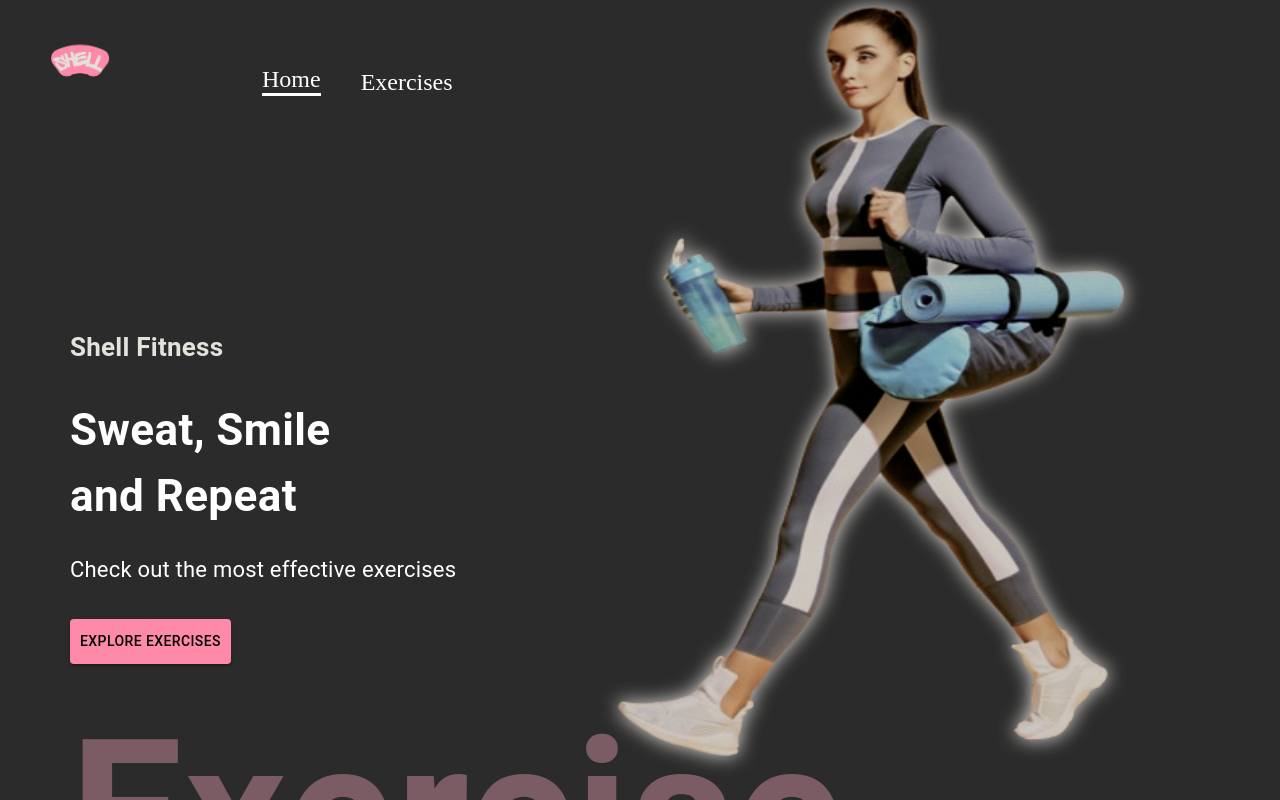
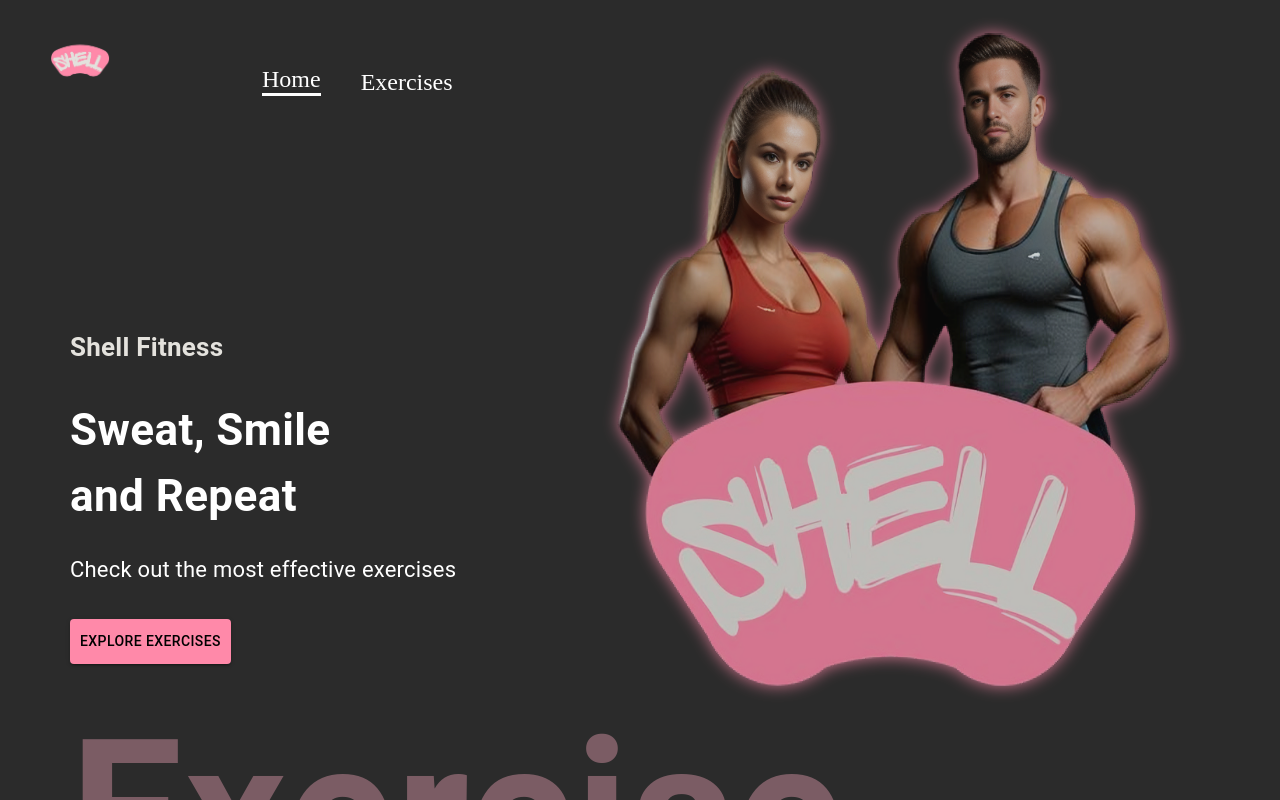
Before and after one commit to ToniDevStyle/ShellFitness, a React (Create React App) app: page / in a window 1280 px wide. Shown: the top 800 px of the page. Built offline with nearby package versions, Linux system fonts and the light colour scheme.

Commit message:
fully responsive implementations

```diff
--- a/src/App.css
+++ b/src/App.css
@@ -60,8 +60,9 @@ body {
   top: 0px;
   width: 700px;
   height: 800px;
-  margin-top: -330px;
-  filter: drop-shadow(0 0 10px rgba(228,226,221,255));
+  margin-top: -390px;
+  filter: drop-shadow(0 0 8px rgba(255,137,169,255));
+  opacity: 0.8;
 
 }
 
@@ -125,7 +126,9 @@ body {
   }
 
   .hero-banner-img {
-    display: none;
+    width: 500px;
+    height: 600px;
+    margin-top: -200px;
   }
 
   .exercise-card {
@@ -137,6 +140,34 @@ body {
     height: 300px;
   }
 
+}
+
+@media screen and (max-width:925px) {
+  .hero-banner-img {
+    width: 350px;
+    height: 450px;
+    margin-top: -200px;
+  }
+}
+
+@media screen and (max-width:800px) {
+  .hero-banner-img {
+    width: 250px;
+    height: 350px;
+    margin-top: -100px;
+  }
+}
+
+@media screen and (max-width:625px) {
+  .hero-banner-img {
+   display: none;
+  }
+
+  .box-her{
+    align-items: center;
+    text-align: center;
+    justify-content: center;
+  }
 }
 
 @media screen and (max-width:400px) {
--- a/src/components/HeroBanner.jsx
+++ b/src/components/HeroBanner.jsx
@@ -1,34 +1,87 @@
-import React from 'react';
-import { Box, Stack, Typography, Button } from '@mui/material'
+import React from "react";
+import { Box, Stack, Typography, Button } from "@mui/material";
+import { useState, useEffect } from 'react';
 
-import HeroBannerImage from '../assets/images/bannerWOBack.png'
+import HeroBannerImage from "../assets/images/bannerWOBack2.png";
+import HeroSmallBannerImage from "../assets/images/Shell.png";
+
+const useScreenSize = () => {
+  const [screenSize, setScreenSize] = useState({
+    width: window.innerWidth,
+    height: window.innerHeight,
+  });
+
+  useEffect(() => {
+    const handleResize = () => {
+      setScreenSize({
+        width: window.innerWidth,
+        height: window.innerHeight,
+      });
+    };
+
+    window.addEventListener('resize', handleResize);
+
+    // Clean up the event listener when the component unmounts
+    return () => {
+      window.removeEventListener('resize', handleResize);
+    };
+  }, []);
+
+  return screenSize;
+};
+
+const isBigScreen = (screenSize) => {
+  return screenSize.width >= 805;
+};
 
 const HeroBanner = () => {
+  const screenSize = useScreenSize();
+
   return (
-    <Box sx={{mt: {lg: '212px', xs: '70px'},
-              ml: {sm: '50px'}
-              }} position="relative" p="20px">
-      <Typography color='#e4e2dd' fontWeight="600" fontSize="26px">
+    <Box
+      sx={{ mt: { lg: "212px", xs: "70px" }, ml: { sm: "50px" } }}
+      position="relative"
+      p="20px"
+      className='box-hero'
+    >
+      <Typography color="#e4e2dd" fontWeight="600" fontSize="26px">
         Shell Fitness
       </Typography>
-      <Typography  fontWeight={700} sx={{fontSize: {lg: '44px', xs: '40px'}}}
-      mb="23px" mt="30px">
-            Sweat, Smile <br /> and Repeat
+      <Typography
+        fontWeight={700}
+        sx={{ fontSize: { lg: "44px", xs: "40px" } }}
+        mb="23px"
+        mt="30px"
+      >
+        Sweat, Smile <br /> and Repeat
       </Typography>
-      <Typography fontSize='22px' lineHeight="35px" mb={4}>
-            Check out the most effective exercises
+      <Typography fontSize="22px" lineHeight="35px" mb={4}>
+        Check out the most effective exercises
       </Typography>
 
-      <Button variant='contained'  style={
-              { backgroundColor: "#ff89a9", color:"black", padding: '10px'}}>Explore Exercises</Button>
-      <Typography fontWeight={600} color="#f4a7bb" sx={{opacity: 0.4, display: {lg: 'block', xs: 'none'}}}
-      fontSize="200px">
+      <Button
+        variant="contained"
+        style={{ backgroundColor: "#ff89a9", color: "black", padding: "10px" }}
+      >
+        Explore Exercises
+      </Button>
+      <Typography
+        fontWeight={600}
+        color="#f4a7bb"
+        sx={{ opacity: 0.4, display: { lg: "block", xs: "none" } }}
+        fontSize="200px"
+      >
         Exercise
       </Typography>
-      <img src={HeroBannerImage} alt="banner" className='hero-banner-img'
-            />
+      {
+        isBigScreen(screenSize)
+        ?
+        <img src={HeroBannerImage} alt="banner" className="hero-banner-img" />
+        :
+        <img src={HeroSmallBannerImage} alt="banner" className="hero-banner-img" />
+      }
     </Box>
-  )
-}
+  );
+};
 
-export default HeroBanner
+export default HeroBanner;
```
Also changed, not shown: src/assets/images/bannerWOBack2.png (added).
